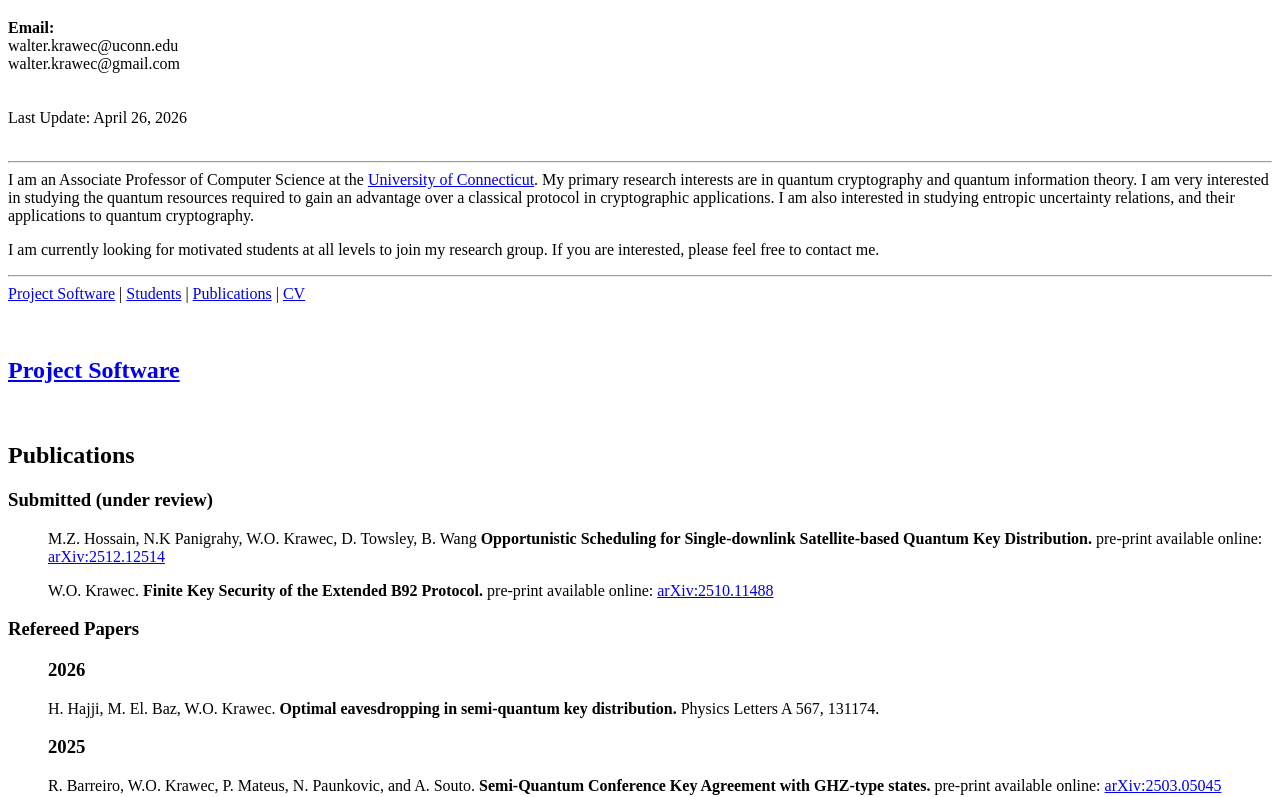
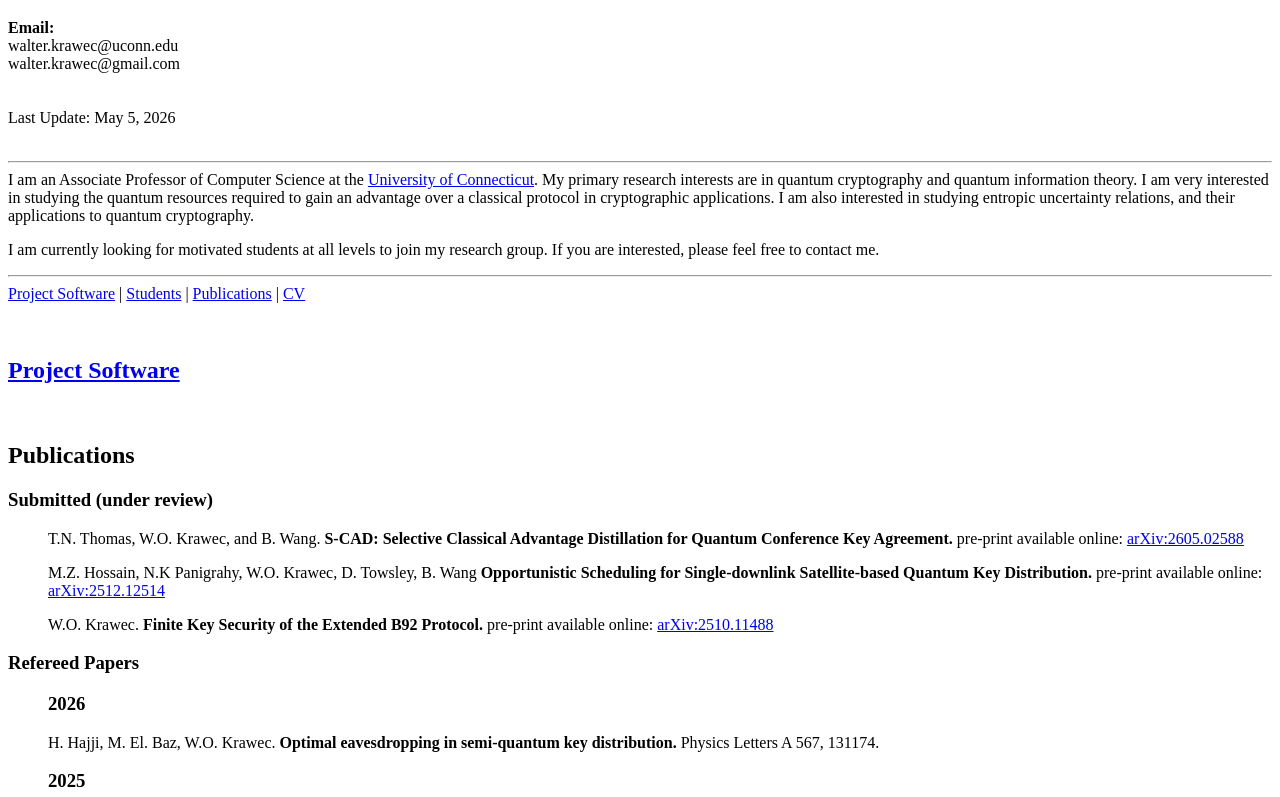
Before and after one commit to wkrawec/wkrawec.github.io, a plain HTML site: page index.html in a window 1280 px wide. Shown: the part 486-1283 px from the top of the page. Drawn offline with Linux system fonts and the light colour scheme.

Commit message:
wpm update

```diff
--- a/index.html
+++ b/index.html
@@ -17,7 +17,7 @@ walter.krawec@gmail.com
 <BR>
 <BR>
 <BR>
-Last Update: April 26, 2026<BR><BR>
+Last Update: May 5, 2026<BR><BR>
 
 <p>
 <hr>
@@ -41,6 +41,9 @@ I am currently looking for motivated students at all levels to join my research
 <h3>Submitted (under review)</h3>
 <dl><dd>
 
+    T.N. Thomas, W.O. Krawec, and B. Wang. <b>S-CAD: Selective Classical Advantage Distillation for Quantum Conference Key Agreement.</b>
+    pre-print available online: <a href="https://arxiv.org/pdf/2605.02588">arXiv:2605.02588</a>
+    <p>
 
       M.Z. Hossain, N.K Panigrahy, W.O. Krawec, D. Towsley, B. Wang <b>Opportunistic Scheduling for Single-downlink Satellite-based Quantum Key Distribution.</b>
       pre-print available online: <a href="https://arxiv.org/pdf/2512.12514">arXiv:2512.12514</a>
```
Lines whose indentation alone changed are shown as unchanged.
